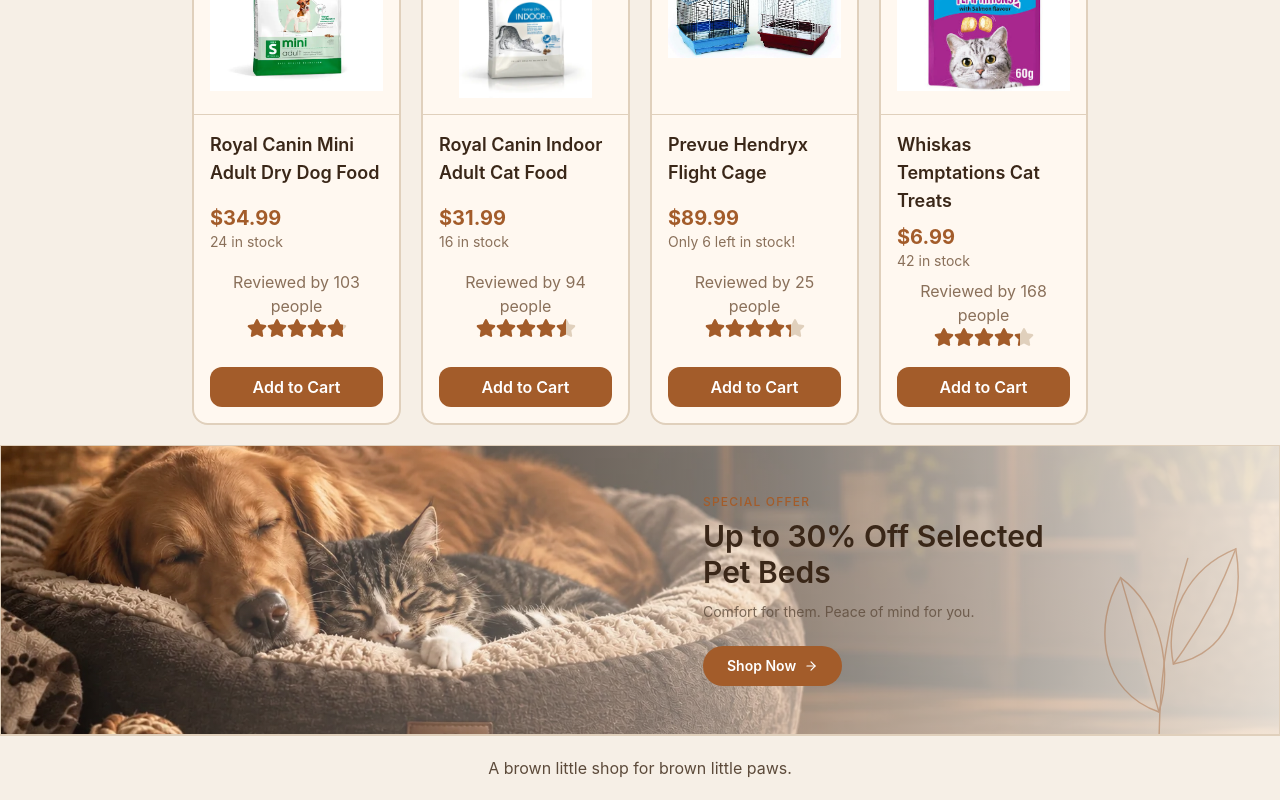
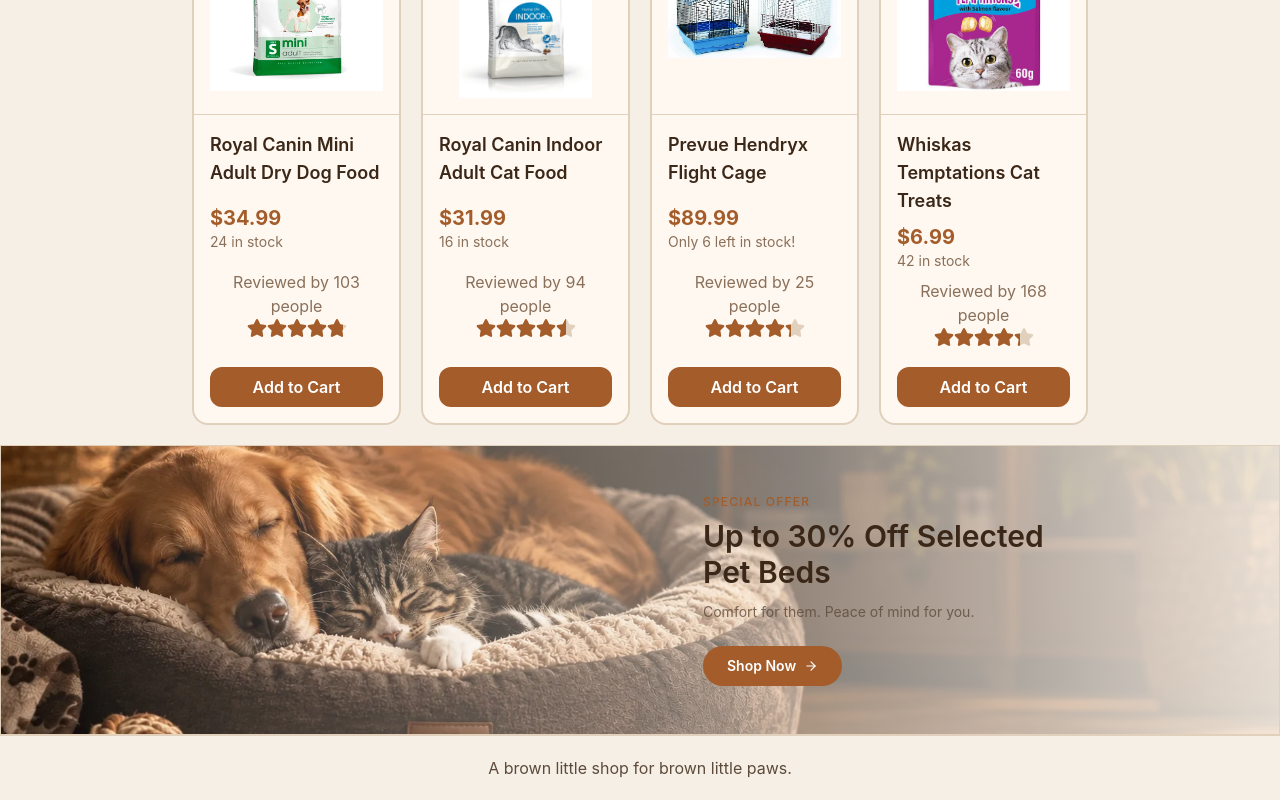
Before and after one commit to Bedrock-the-ninth/pet-shop, a React (Vite) app in the folder frontend/: page / in a window 1280 px wide. Shown: the part 1130-1930 px from the top of the page. Built offline with nearby package versions, Linux system fonts and the light colour scheme.

Commit message:
Minor: Removed the unnecessary code belonging to an older version of themeToggle.ts in index.html. Added a custom hook to change the page title based on the page the client goes onto.

```diff
--- a/frontend/index.html
+++ b/frontend/index.html
@@ -1,20 +1,11 @@
+<!-- @path: index.html -->
 <!doctype html>
 <html lang="en">
   <head>
     <meta charset="UTF-8" />
-    <link rel="icon" type="image/svg+xml" href="/favicon.svg" />
+    <link rel="icon" type="image/svg+xml" href="/favicon.png" />
     <meta name="viewport" content="width=device-width, initial-scale=1.0" />
     <title>Pet shop</title>
-    <script>
-      (function () {
-        try {
-          var mode = localStorage.getItem('pet-shop-theme')
-          if (mode === 'light' || mode === 'dark') {
-            document.documentElement.setAttribute('data-theme', mode)
-          }
-        } catch (e) {}
-      })()
-    </script>
   </head>
   <body>
     <div id="root"></div>
--- a/frontend/src/components/ui/PromoBanner.tsx
+++ b/frontend/src/components/ui/PromoBanner.tsx
@@ -2,28 +2,6 @@
 import { Link } from "react-router-dom";
 import { FiArrowRight } from "react-icons/fi";
 import promoPetBeds from "../../assets/images/pet-bed.webp";
-
-// LEAF ICON I HAVE NO IDEA ABOUT (AI MADE)
-const LeafOutline = ({ className }: { className?: string }) => (
-  <svg
-    viewBox="0 0 200 240"
-    fill="none"
-    stroke="currentColor"
-    strokeWidth="1.5"
-    strokeLinecap="round"
-    aria-hidden="true"
-    className={className}
-  >
-    {/* stem */}
-    <path d="M100 240 C100 180 105 120 130 40" />
-    {/* big leaf + vein */}
-    <path d="M100 200 C40 180 30 110 60 60 C100 90 115 150 100 200 Z" />
-    <path d="M100 200 C85 150 75 110 60 60" />
-    {/* second leaf + vein */}
-    <path d="M115 150 C170 140 190 90 180 30 C130 50 105 100 115 150 Z" />
-    <path d="M115 150 C145 110 165 70 180 30" />
-  </svg>
-);
 
 const PromoBanner = () => {
   return (
@@ -40,9 +18,6 @@
       {/* Overlay */}
       <div className="absolute inset-0 -z-10 bg-background/60 md:bg-transparent md:bg-linear-to-r md:from-transparent md:via-background/40 md:to-background/90" />
 
-      {/* Decorative leaf */}
-      <LeafOutline className="pointer-events-none absolute -bottom-4 right-6 hidden h-4/5 text-accent opacity-40 lg:block" />
-
       <div className="relative flex min-h-64 items-center justify-end p-8 md:p-12 lg:pr-48">
         <div className="max-w-sm">
           <p className="text-xs font-medium uppercase tracking-widest text-accent">
@@ -55,7 +30,7 @@
             Comfort for them. Peace of mind for you.
           </p>
           <Link
-            to={{pathname: "/products", search: "?q=pet-beds"}}
+            to={{ pathname: "/products", search: "?q=pet-beds" }}
             className="mt-6 inline-flex items-center gap-2 rounded-full bg-accent px-6 py-2.5 text-sm font-semibold text-white transition-transform hover:scale-105"
           >
             Shop Now <FiArrowRight />
--- /dev/null
+++ b/frontend/src/hooks/usePageTitle.ts
@@ -0,0 +1,24 @@
+// @path: src/hooks/usePageTitle.ts
+
+// React Hook import
+import { useEffect } from "react";
+
+// Package import
+import { useLocation } from "react-router-dom";
+
+const PAGE_TITLES: Record<string, string> = {
+  "/": "Home",
+  "/products": "Products",
+  "/cart": "Shopping Cart",
+  "/admin": "Admin Dashboard",
+};
+
+export function usePageTitle() {
+  const { pathname } = useLocation();
+
+  useEffect(() => {
+    const pageTitle = PAGE_TITLES[pathname] ?? "Page Not Found";
+
+    document.title = `${pageTitle} | PetStore`;
+  }, [pathname]);
+}
--- a/frontend/src/pages/Products/Products.tsx
+++ b/frontend/src/pages/Products/Products.tsx
@@ -1,11 +1,11 @@
 // @path: src/pages/Products/Products.tsx
 import Index from "../../features/productLookup";
+import { usePageTitle } from "../../hooks/usePageTitle";
 
 // @path: src/pages/Products/products.tsx
 const Products = () => {
-  return (
-    <Index />
-  );
+  usePageTitle();
+  return <Index />;
 };
 
 export default Products;
--- a/frontend/src/pages/home/Home.tsx
+++ b/frontend/src/pages/home/Home.tsx
@@ -3,8 +3,11 @@
 import Landing from "../../components/ui/Landing";
 import Categories from "../../features/categories";
 import FeaturedProducts from "../../features/featuredProducts/FeaturedProducts";
+import { usePageTitle } from "../../hooks/usePageTitle";
 
 const Home = () => {
+  usePageTitle();
+
   return (
     <section>
       <Landing />
```
Also changed, not shown: frontend/favicon.png (added).
